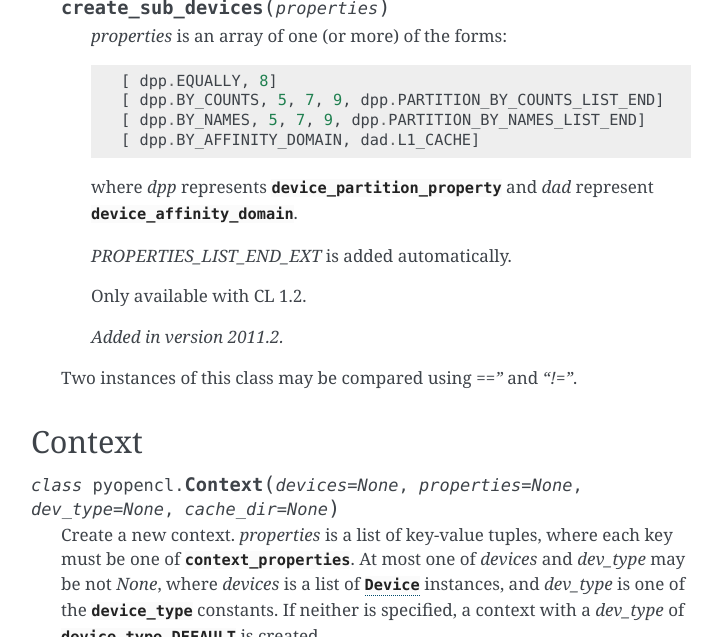
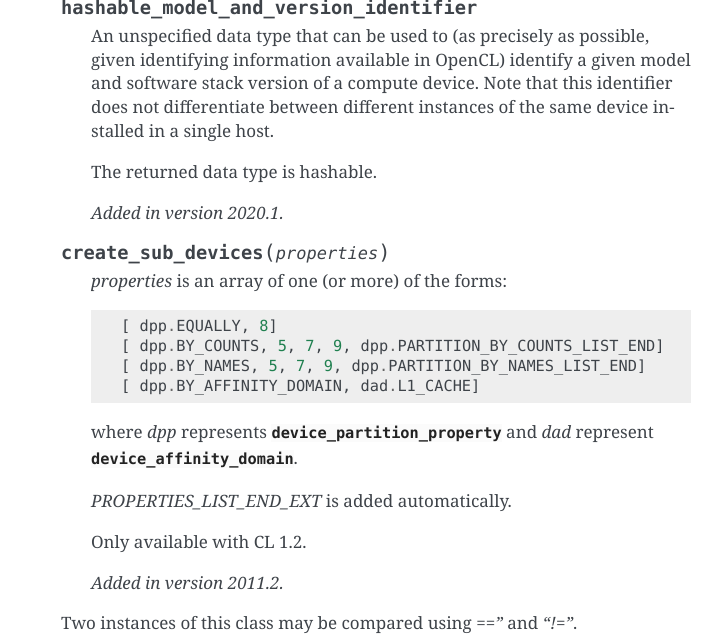
Before and after one commit to inducer/pyopencl, a Sphinx documentation site: the page built from doc/runtime_platform.rst, in a window 1280 px wide and 900 px high, scrolled down 1156 px, cut to the strip 263-900 px from the top of the window. Shown: the whole strip, without its empty margins (389-1111 px from the left). Built offline with Sphinx 7.4.7, drawn with Linux system fonts in a browser that asks for light colours.

Commit message:
Add Device.hashable_model_and_version_identifier, deprecate Device.persistent_unique_id (closes gh-327)

```diff
--- a/doc/runtime_platform.rst
+++ b/doc/runtime_platform.rst
@@ -57,6 +57,18 @@ Device
 
     .. automethod:: from_int_ptr
     .. autoattribute:: int_ptr
+
+    .. attribute :: hashable_model_and_version_identifier
+
+        An unspecified data type that can be used to (as precisely as possible,
+        given identifying information available in OpenCL) identify a given
+        model and software stack version of a compute device. Note that this
+        identifier does not differentiate between different instances of the
+        same device installed in a single host.
+
+        The returned data type is hashable.
+
+        .. versionadded:: 2020.1
 
     .. method:: create_sub_devices(properties)
 
```
Also changed, not shown: pyopencl/__init__.py (+10 -1 lines), 1 other file.
